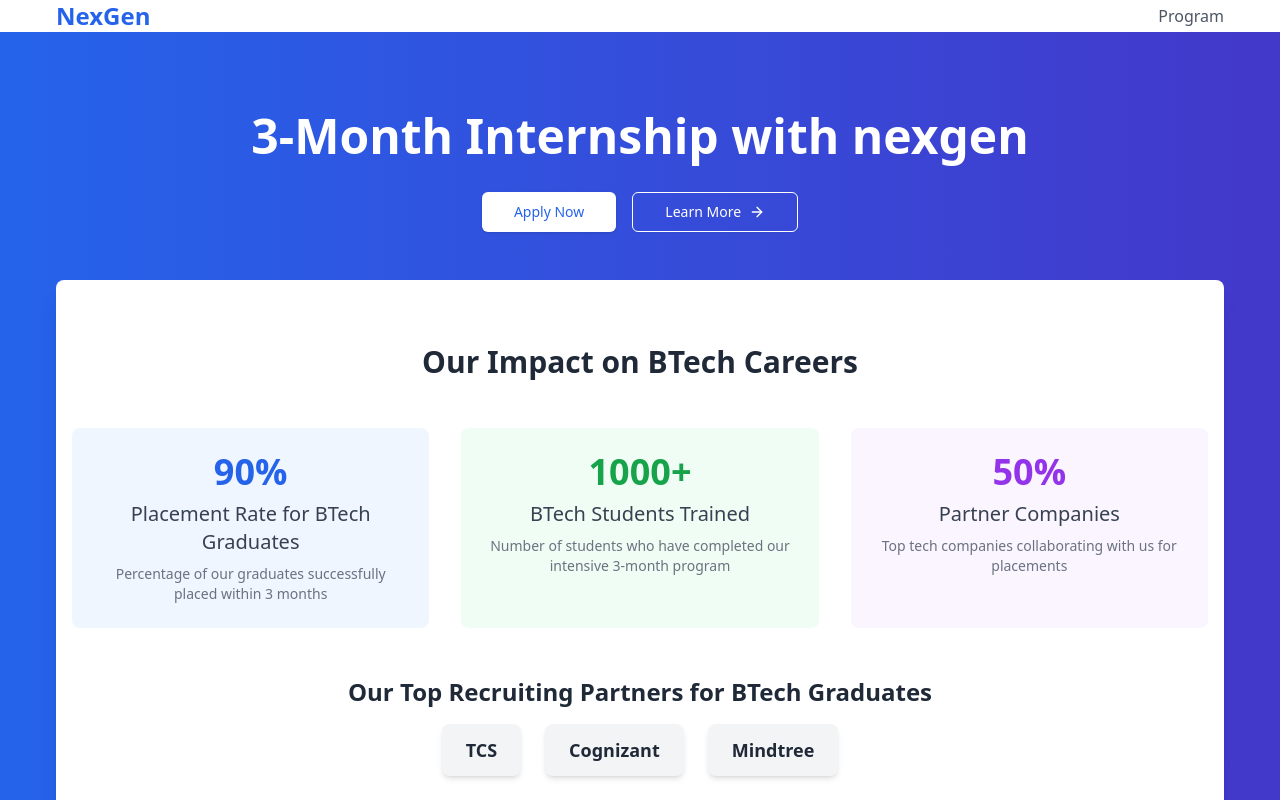
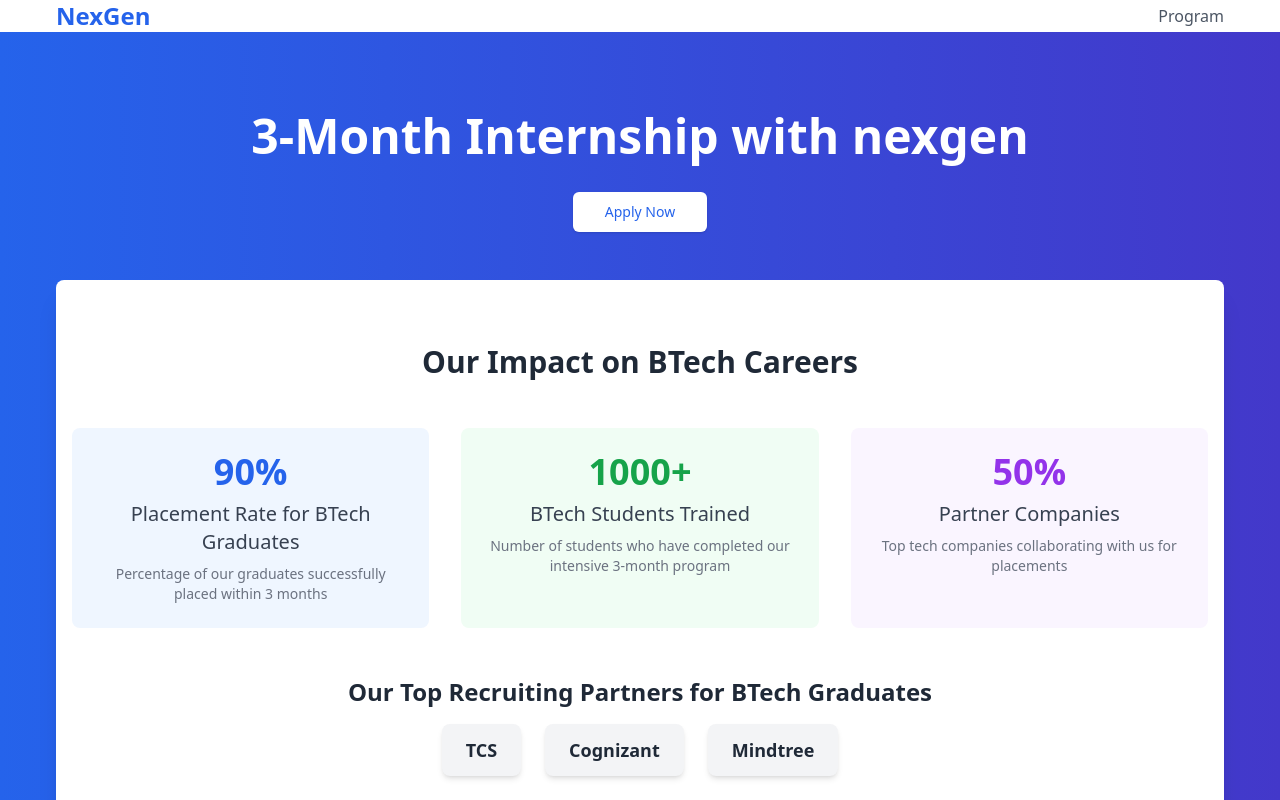
Before and after one commit to dheemutech/main, a Next.js app: page / in a window 1280 px wide. Shown: the top 800 px of the page. Built offline with nearby package versions, Linux system fonts and the light colour scheme.

Commit message:
SOFTGEN MAGIC

```diff
--- a/src/components/HeroSection.jsx
+++ b/src/components/HeroSection.jsx
@@ -1,23 +1,10 @@
 import React from 'react';
 import { Button } from '@/components/ui/button';
 import AnimatedStats from '@/components/AnimatedStats';
-import { ArrowRight } from 'lucide-react';
 
 const HeroSection = () => {
   const handleApplyNow = () => {
-    window.gtag('event', 'apply_now_click', {
-      'event_category': 'Engagement',
-      'event_label': 'Hero Section Apply Now',
-    });
     window.open('https://forms.gle/T3mDS3MGaqFu84jz5', '_blank');
-  };
-
-  const handleLearnMore = () => {
-    window.gtag('event', 'learn_more_click', {
-      'event_category': 'Engagement',
-      'event_label': 'Hero Section Learn More',
-    });
-    document.getElementById('program-structure').scrollIntoView({ behavior: 'smooth' });
   };
 
   return (
@@ -34,14 +21,6 @@ const HeroSection = () => {
           >
             Apply Now
           </Button>
-          <Button
-            size="lg"
-            variant="outline"
-            className="bg-transparent text-white border-white hover:bg-white hover:text-blue-600 transition-colors"
-            onClick={handleLearnMore}
-          >
-            Learn More <ArrowRight className="ml-2 h-4 w-4" />
-          </Button>
         </div>
         <AnimatedStats />
       </div>
```
